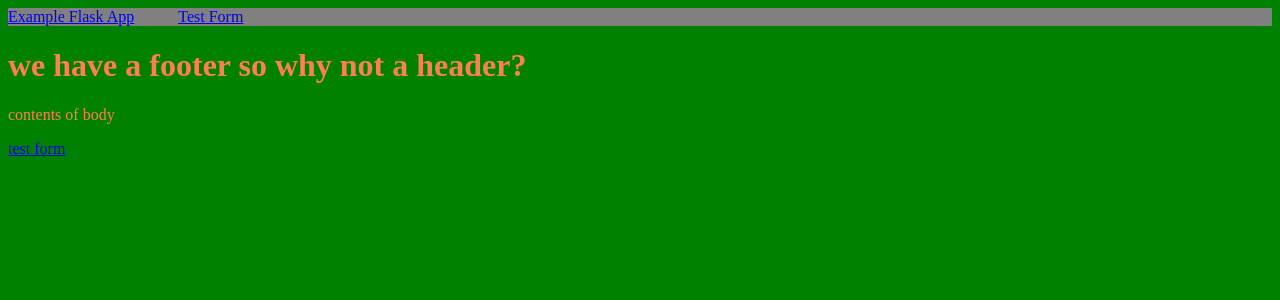
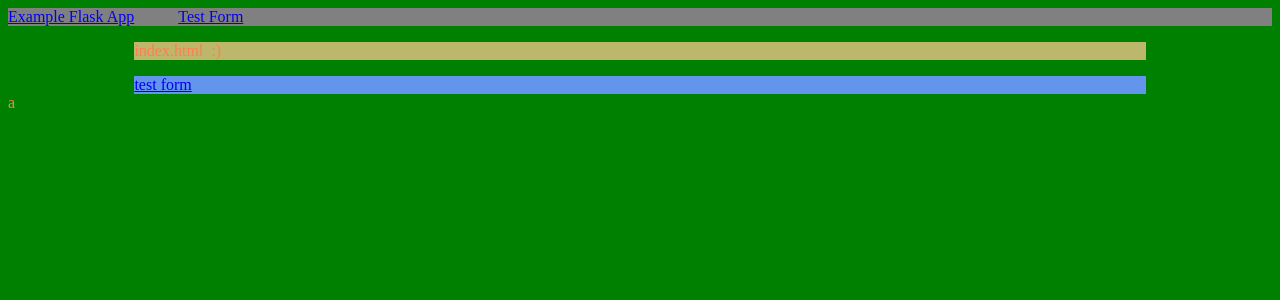
Before and after one commit to nhammond129/flask_app, a Flask app: page / in a window 1280 px wide. Shown: the top 300 px of the page. Run offline with Flask 2, Linux system fonts and the light colour scheme.

Commit message:
more fiddling

```diff
--- a/static/styles/style.css
+++ b/static/styles/style.css
@@ -17,3 +17,19 @@ body {
 	background-color: green;
 	color: coral;
 }
+
+div#header {
+	background-color: darkkhaki;
+	margin: auto;
+	width: 80%;
+}
+
+div#content {
+	background-color: cornflowerblue;
+	margin: auto;
+	width: 80%;
+}
+
+div#footer {
+	background-color: darkmagenta;
+}
--- a/templates/generic.html
+++ b/templates/generic.html
@@ -22,7 +22,6 @@
 		</nav>
 
 		<div id="header">
-			<h1>we have a footer so why not a header?</h1>
 			{% block header %}
 			{% endblock %}
 		</div>
@@ -32,9 +31,10 @@
 		  {% endblock %}
 		</div>
 
-		<div id="footer">
+		<footer>
 			{% block footer %}
 			{% endblock %}
-		</div>
+			a
+		</footer>
 	</body>
 </html>
--- a/templates/index.html
+++ b/templates/index.html
@@ -1,7 +1,12 @@
 {% extends "generic.html" %}
 {% block title %}Index{% endblock %}
 
+{% block header %}
+	<p text-align=center>
+		index.html&ensp;:)
+	</p>
+{% endblock %}
+
 {% block content %}
-	<p>contents of body</p>
 	<a href="{{ url_for('post') }}">test form</a>
 {% endblock %}
```
